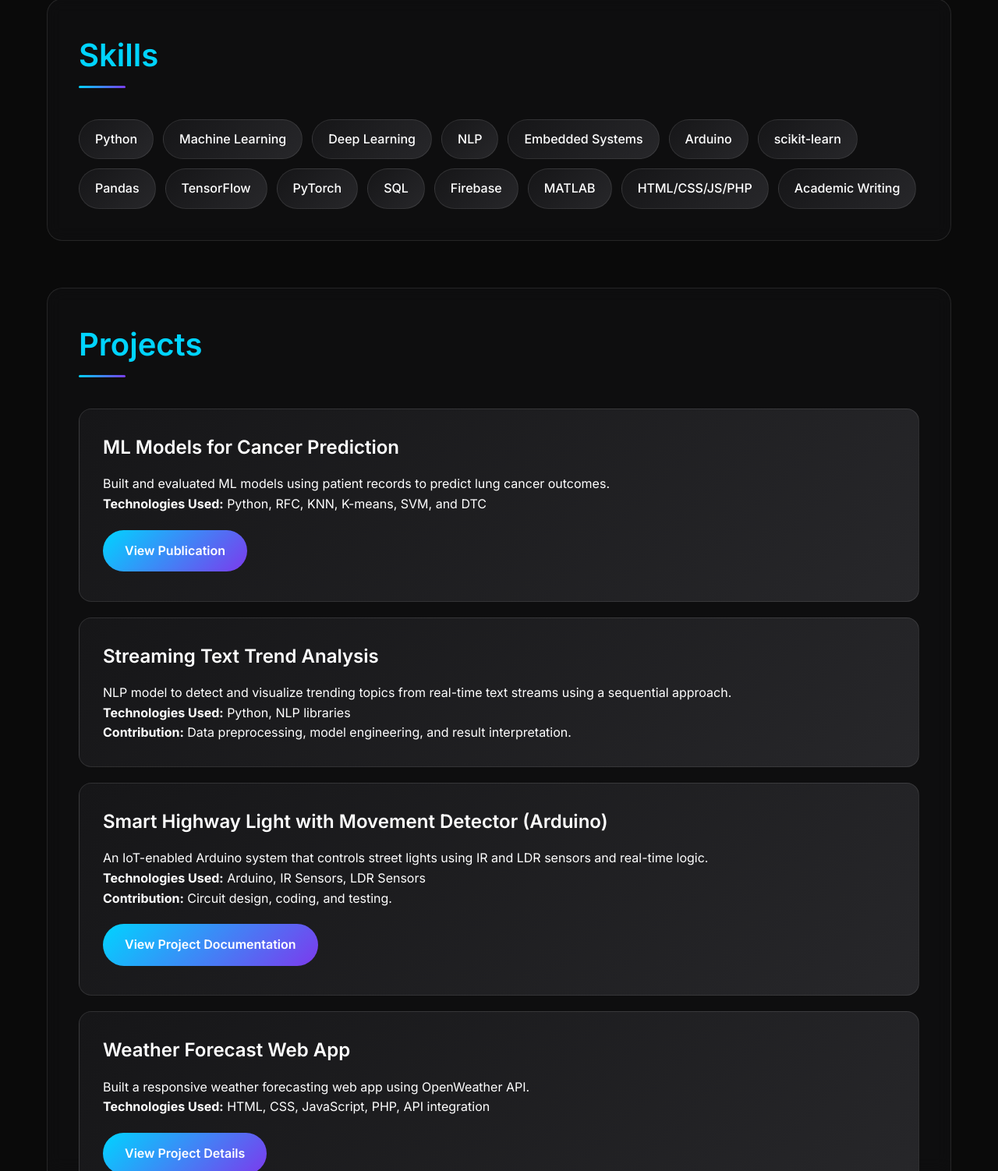
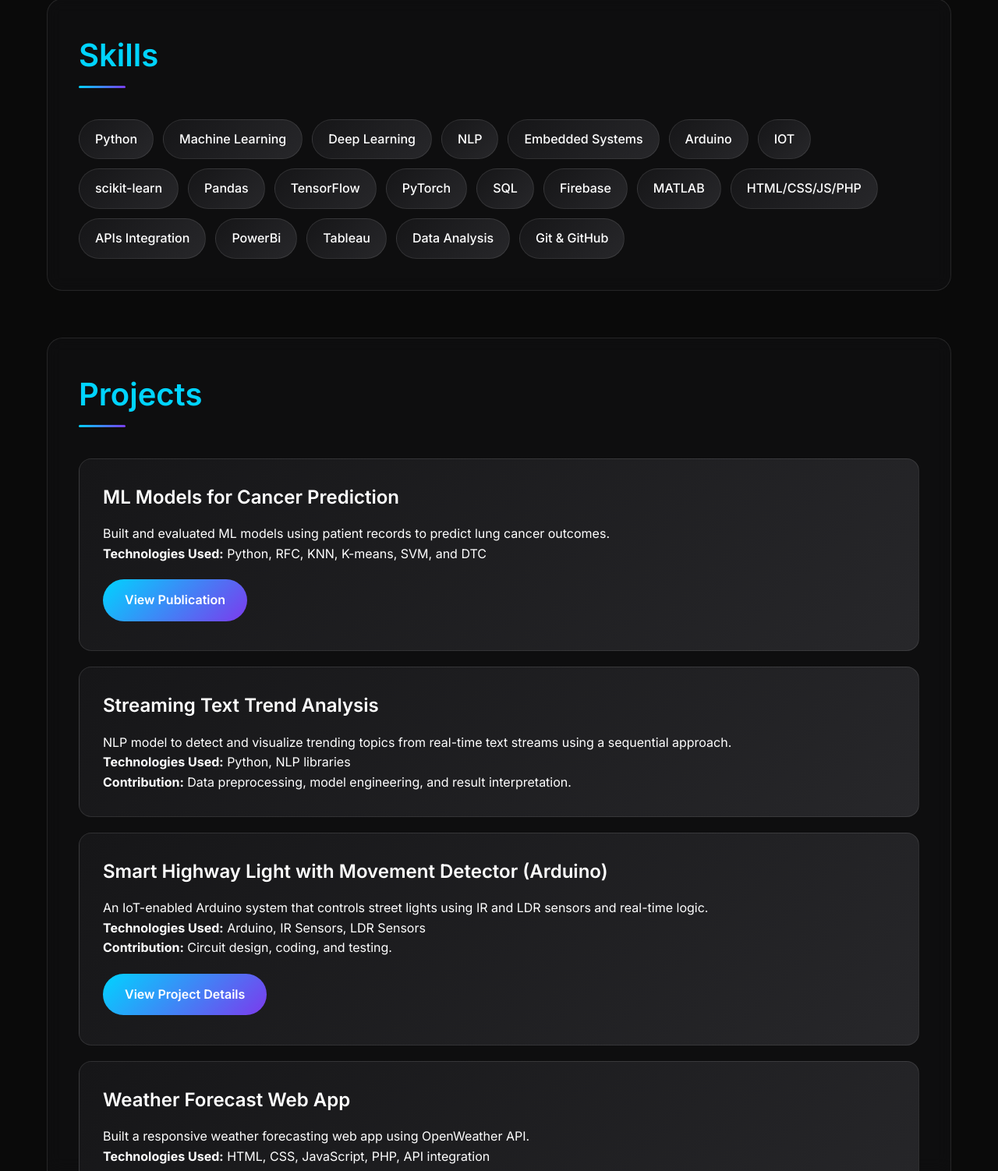
Before and after one commit to danishsyed-dev/SYED_DANISH_ALI, a plain HTML site: page index.html in a window 1280 px wide. Shown: the part 1688-3190 px from the top of the page at 78% size. Drawn offline with Linux system fonts and the light colour scheme.

Commit message:
index.html

```diff
--- a/index.html
+++ b/index.html
@@ -137,6 +137,7 @@
     /* Navigation */
     nav {
       display: flex;
+      visibility: relative;
       justify-content: center;
       background: rgba(22, 22, 24, 0.8);
       backdrop-filter: blur(10px);
@@ -145,6 +146,9 @@
       position: sticky;
       top: 0;
       z-index: 100;
+    }
+    .nav-hidden {
+      top: -80px; /* Adjust if your nav is taller/shorter */
     }
 
     nav a {
@@ -432,7 +436,7 @@
 
       nav {
         flex-wrap: wrap;
-        gap: 10px;
+        gap: 1px;
         padding: 20px;
       }
 
@@ -489,14 +493,14 @@
     </ul>
   </header>
 
-  <nav>
+    <nav>
     <a href="#about">About</a>
     <a href="#education">Education</a>
     <a href="#skills">Skills</a>
     <a href="#projects">Projects</a>
     <a href="#resume">Resume</a>
     <a href="#contact">Contact</a>
-  </nav>
+    </nav>
 
   <div class="container">
     <section id="about" class="fade-in">
@@ -530,6 +534,7 @@
         <span>NLP</span>
         <span>Embedded Systems</span>
         <span>Arduino</span>
+        <span>IOT</span>
         <span>scikit-learn</span>
         <span>Pandas</span>
         <span>TensorFlow</span>
@@ -538,7 +543,11 @@
         <span>Firebase</span>
         <span>MATLAB</span>
         <span>HTML/CSS/JS/PHP</span>
-        <span>Academic Writing</span>
+        <span>APIs Integration</span>
+        <span>PowerBi</span>
+        <span>Tableau</span>
+        <span>Data Analysis</span>
+        <span>Git & GitHub</span>
       </div>
     </section>
 
@@ -570,10 +579,10 @@
         <p>
           An IoT-enabled Arduino system that controls street lights using IR and LDR sensors and real-time logic.<br>
           <strong>Technologies Used:</strong> Arduino, IR Sensors, LDR Sensors<br>
-          <strong>Contribution:</strong> Circuit design, coding, and testing.
+          <strong>Contribution:</strong> Circuit design, coding, and testing.<br>
         </p>
         <a class="button" href="(FINAL)SMART HIGHWAY LIGHT WITH MOVEMENT DETECTOR USING ARDUINO.pdf" target="_blank">
-          <span>View Project Documentation</span>
+          <span>View Project Details</span>
         </a>
       </div>
 
@@ -680,6 +689,20 @@
         }
       });
     });
+    // Hide nav on scroll down, show on scroll up
+    let lastScrollTop = 0;
+    const nav = document.querySelector('nav');
+    window.addEventListener('scroll', function() {
+      let scrollTop = window.pageYOffset || document.documentElement.scrollTop;
+      if (scrollTop > lastScrollTop) {
+        // Scrolling down
+        nav.classList.add('nav-hidden');
+      } else {
+        // Scrolling up
+        nav.classList.remove('nav-hidden');
+      }
+      lastScrollTop = scrollTop <= 0 ? 0 : scrollTop; // Prevent negative scroll
+    });
   </script>
 </body>
 </html>
```
